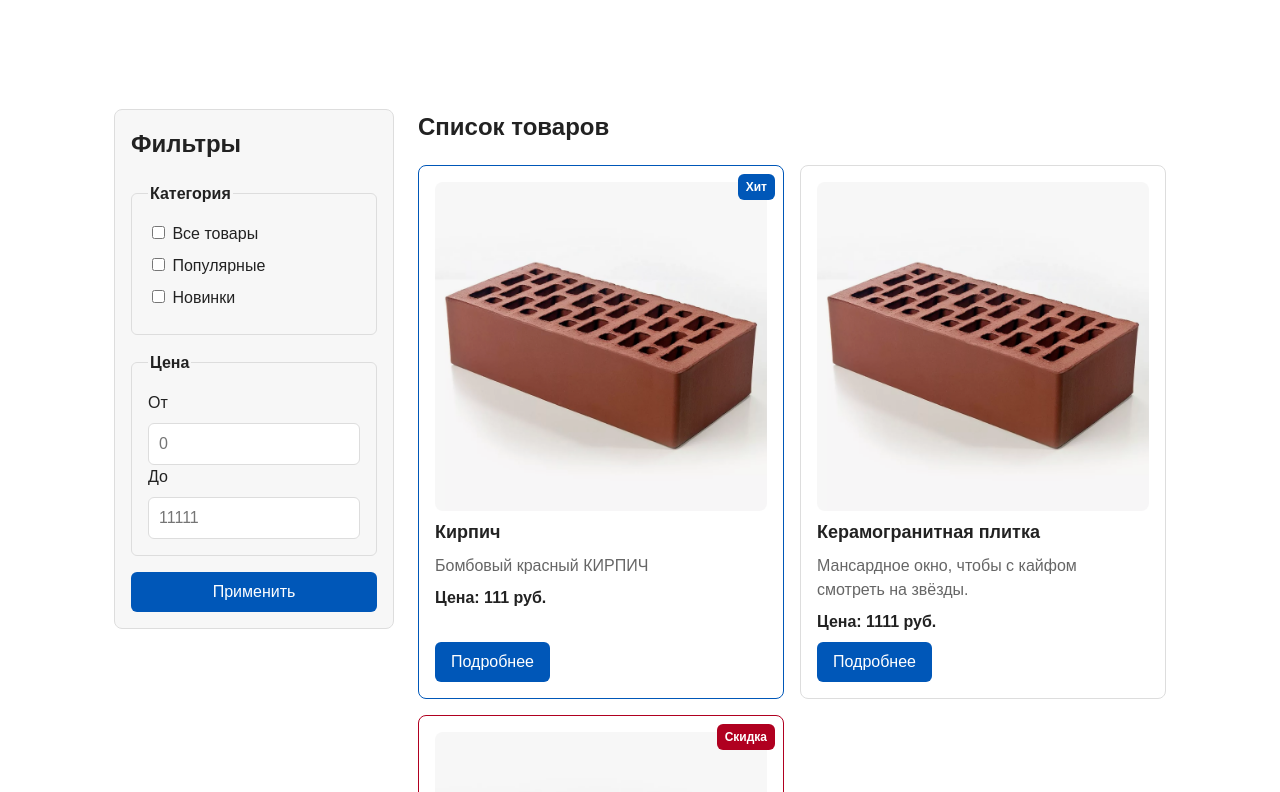
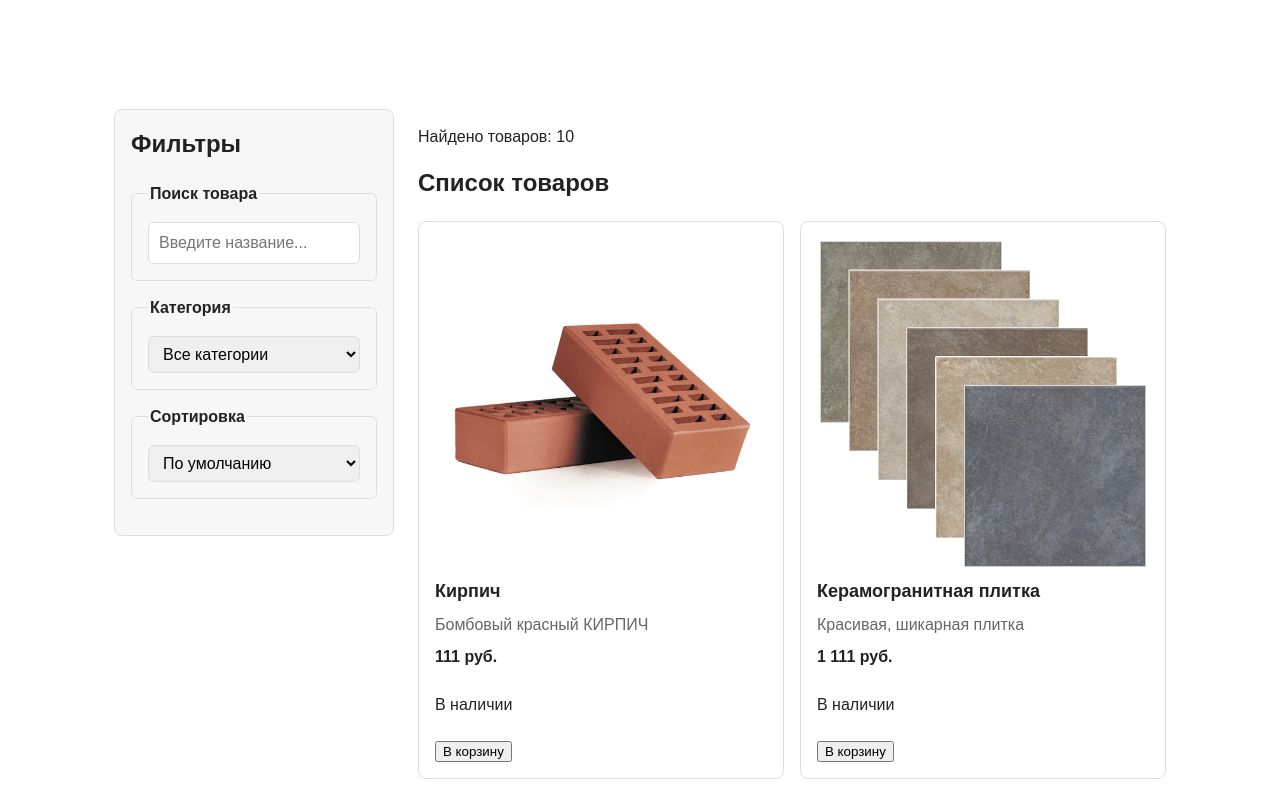
Before and after one commit to daleee02/kr4-js-shop, a plain HTML site: page catalog.html in a window 1280 px wide. Shown: the part 320-1112 px from the top of the page. Drawn offline with Linux system fonts and the light colour scheme.

Commit message:
feat: add catalog DOM rendering and form validation

```diff
--- a/catalog.html
+++ b/catalog.html
@@ -1,5 +1,6 @@
 <!DOCTYPE html>
 <html lang="ru">
+
 <head>
   <meta charset="UTF-8">
   <meta name="viewport" content="width=device-width, initial-scale=1.0">
@@ -8,6 +9,7 @@
   <link rel="stylesheet" href="css/style.css">
   <link rel="stylesheet" href="css/responsive.css">
 </head>
+
 <body>
   <a class="skip-link" href="#main">Перейти к основному содержимому</a>
 
@@ -17,7 +19,8 @@
       <nav class="site-nav" aria-label="Основная навигация">
         <ul class="site-nav__list">
           <li class="site-nav__item"><a class="site-nav__link" href="index.html">Главная</a></li>
-          <li class="site-nav__item"><a class="site-nav__link site-nav__link--active" href="catalog.html">Каталог</a></li>
+          <li class="site-nav__item"><a class="site-nav__link site-nav__link--active" href="catalog.html">Каталог</a>
+          </li>
           <li class="site-nav__item"><a class="site-nav__link" href="product.html">Товар</a></li>
           <li class="site-nav__item"><a class="site-nav__link" href="order.html">Заявка</a></li>
           <li class="site-nav__item"><a class="site-nav__link" href="contacts.html">Контакты</a></li>
@@ -42,79 +45,60 @@
     </section>
 
     <section class="catalog-layout">
+
       <aside class="catalog-filters">
         <h2 class="catalog-filters__title">Фильтры</h2>
 
-        <form class="filters-form" action="#" method="get">
+        <section class="catalog-controls" aria-label="Управление каталогом"
+          style="display: flex; flex-direction: column; gap: 15px; margin-bottom: 20px;">
+
+
+          <fieldset class="filters-form__group">
+            <legend class="filters-form__legend">Поиск товара</legend>
+            <input id="catalog-search" class="filters-form__input" style="width: 100%;" type="search"
+              placeholder="Введите название..." autocomplete="off">
+          </fieldset>
+
+
           <fieldset class="filters-form__group">
             <legend class="filters-form__legend">Категория</legend>
-
-            <label class="filters-form__label">
-              <input type="checkbox" name="category" value="all"> Все товары
-            </label>
-            <label class="filters-form__label">
-              <input type="checkbox" name="category" value="popular"> Популярные
-            </label>
-            <label class="filters-form__label">
-              <input type="checkbox" name="category" value="new"> Новинки
-            </label>
+            <select id="category-filter" class="filters-form__input" style="width: 100%;">
+              <option value="all">Все категории</option>
+              <option value="building">Стройматериалы</option>
+              <option value="tools">Инструменты</option>
+              <option value="food product">Продукты</option>
+            </select>
           </fieldset>
 
+
           <fieldset class="filters-form__group">
-            <legend class="filters-form__legend">Цена</legend>
-            <label class="filters-form__label" for="price-from">От</label>
-            <input class="filters-form__input" id="price-from" name="price-from" type="number" min="0" placeholder="0">
-            <label class="filters-form__label" for="price-to">До</label>
-            <input class="filters-form__input" id="price-to" name="price-to" type="number" min="0" placeholder="11111">
+            <legend class="filters-form__legend">Сортировка</legend>
+            <select id="sort-select" class="filters-form__input" style="width: 100%;">
+              <option value="default">По умолчанию</option>
+              <option value="price-asc">Сначала дешевле</option>
+              <option value="price-desc">Сначала дороже</option>
+              <option value="title-asc">По названию А-Я</option>
+            </select>
           </fieldset>
 
-          <button class="button button--primary" type="submit">Применить</button>
-        </form>
+        </section>
       </aside>
 
+
       <section class="catalog-products">
+
+
+        <p class="catalog-count" aria-live="polite"></p>
+        <p class="catalog-empty" hidden>По выбранным условиям товары не найдены.</p>
+
+        <!-- Твой заголовок и контейнер -->
         <h2 class="section__title">Список товаров</h2>
-
-        <div class="products-grid">
-          <article class="product-card product-card--featured">
-            <span class="product-card__badge">Хит</span>
-            <img src="img/tovar1.png" srcset="img/tovar1.png 480w,
-          img/tovar1.png 640w,
-          img/tovar1.png 960w" sizes="(max-width: 639px) 100vw,
-         (max-width: 1023px) 50vw,
-         33vw" alt="Товар 1" width="640" height="480" loading="lazy" class="product-card__image">
-            <h3 class="product-card__title">Кирпич</h3>
-            <p class="product-card__description">Бомбовый красный КИРПИЧ</p>
-            <p class="product-card__price">Цена: 111 руб.</p>
-            <a class="button button--primary product-card__button" href="product.html">Подробнее</a>
-          </article>
-
-          <article class="product-card">
-            <img src="img/tovar2.png" srcset="img/tovar1.png 480w,
-          img/tovar2.png 640w,
-          img/tovar2.png 960w" sizes="(max-width: 639px) 100vw,
-         (max-width: 1023px) 50vw,
-         33vw" alt="Товар 2" width="640" height="480" loading="lazy" class="product-card__image">
-            <h3 class="product-card__title">Керамогранитная плитка</h3>
-            <p class="product-card__description">Мансардное окно, чтобы с кайфом смотреть на звёзды.</p>
-            <p class="product-card__price">Цена: 1111 руб.</p>
-            <a class="button button--primary product-card__button" href="product.html">Подробнее</a>
-          </article>
-
-          <article class="product-card product-card--discount">
-            <span class="product-card__badge product-card__badge--sale">Скидка</span>
-            <img src="img/tovar3.jpg" srcset="img/tovar1.png 480w,
-          img/tovar3.jpg 640w,
-          img/tovar3.jpg 960w" sizes="(max-width: 639px) 100vw,
-         (max-width: 1023px) 50vw,
-         33vw" alt="Товар 3" width="640" height="480" loading="lazy" class="product-card__image">
-            <h3 class="product-card__title">Набор инструментов</h3>
-            <p class="product-card__description">Полноценный набор инструментов для настоящего мужика</p>
-            <p class="product-card__price">Цена: 1111 руб.</p>
-            <a class="button button--primary product-card__button" href="product.html">Подробнее</a>
-          </article>
+        <p id="cart-message" style="color: green; font-weight: bold; margin-bottom: 15px;"></p>
+        <div class="products-grid" data-products-container>
+          <!-- Сюда JS вставит карточки -->
         </div>
       </section>
+
     </section>
   </main>
 
@@ -125,5 +109,8 @@
 
   <button class="to-top" id="to-top" type="button" aria-label="Наверх">↑</button>
 
+  <script src="js/data.js" defer></script>
+  <script src="js/catalog.js" defer></script>
 </body>
+
 </html>
--- /dev/null
+++ b/js/catalog.js
@@ -0,0 +1,179 @@
+const productsContainer = document.querySelector('[data-products-container]');
+const searchInput = document.querySelector('#catalog-search');
+const categoryFilter = document.querySelector('#category-filter');
+const sortSelect = document.querySelector('#sort-select');
+const catalogCount = document.querySelector('.catalog-count');
+const catalogEmpty = document.querySelector('.catalog-empty');
+
+if (!productsContainer) {
+  console.warn('Контейнер товаров не найден. Проверьте data-products-container.');
+}
+
+const catalogState = {
+  query: '',
+  category: 'all',
+  sort: 'default'
+};
+
+function searchProducts(products, query) {
+  const normalizedQuery = query.trim().toLowerCase();
+
+  if (normalizedQuery === '') {
+    return products;
+  }
+
+  return products.filter((product) => {
+    return product.title.toLowerCase().includes(normalizedQuery);
+  });
+}
+
+function filterProductsByCategory(products, category) {
+  if (category === 'all') {
+    return products;
+  }
+
+  return products.filter((product) => {
+    return product.category === category;
+  });
+}
+
+function sortProducts(products, sortType) {
+  const productsCopy = [...products];
+
+  if (sortType === 'price-asc') {
+    return productsCopy.sort((a, b) => a.price - b.price);
+  }
+
+  if (sortType === 'price-desc') {
+    return productsCopy.sort((a, b) => b.price - a.price);
+  }
+
+  if (sortType === 'title-asc') {
+    return productsCopy.sort((a, b) => a.title.localeCompare(b.title));
+  }
+
+  return productsCopy;
+}
+
+function getPreparedProducts(products, state) {
+  let result = [...products];
+
+  result = searchProducts(result, state.query);
+  result = filterProductsByCategory(result, state.category);
+  result = sortProducts(result, state.sort);
+
+  return result;
+}
+
+function formatPrice(price) {
+  return `${price.toLocaleString('ru-RU')} руб.`;
+}
+
+function createProductCard(product) {
+  const card = document.createElement('article');
+  card.classList.add('product-card');
+
+  const image = document.createElement('img');
+  image.classList.add('product-card__image');
+  image.src = product.image;
+  image.alt = product.title;
+
+  const title = document.createElement('h3');
+  title.classList.add('product-card__title');
+  title.textContent = product.title;
+
+  const description = document.createElement('p');
+  description.classList.add('product-card__description');
+  description.textContent = product.description;
+
+  const price = document.createElement('p');
+  price.classList.add('product-card__price');
+  price.textContent = formatPrice(product.price);
+
+  const status = document.createElement('p');
+  status.classList.add('product-card__status');
+  status.textContent = product.isAvailable ? 'В наличии' : 'Нет в наличии';
+
+  const button = document.createElement('button');
+  button.classList.add('product-card__button');
+  button.type = 'button';
+  button.textContent = 'В корзину';
+  button.dataset.action = 'add-to-cart';
+  button.dataset.productId = String(product.id);
+
+  if (!product.isAvailable) {
+    button.disabled = true;
+    button.textContent = 'Недоступно';
+  }
+
+  card.append(image, title, description, price, status, button);
+
+  return card;
+}
+
+function renderProducts(productsToRender) {
+  productsContainer.textContent = '';
+
+  if (catalogCount) {
+    catalogCount.textContent = `Найдено товаров: ${productsToRender.length}`;
+  }
+
+  if (catalogEmpty) {
+    catalogEmpty.hidden = productsToRender.length > 0;
+  }
+
+  productsToRender.forEach((product) => {
+    const card = createProductCard(product);
+    productsContainer.append(card);
+  });
+}
+
+function updateCatalog() {
+  const preparedProducts = getPreparedProducts(products, catalogState);
+  renderProducts(preparedProducts);
+}
+
+if (searchInput) {
+  searchInput.addEventListener('input', (event) => {
+    catalogState.query = event.target.value;
+    updateCatalog();
+  });
+}
+
+if (categoryFilter) {
+  categoryFilter.addEventListener('change', (event) => {
+    catalogState.category = event.target.value;
+    updateCatalog();
+  });
+}
+
+if (sortSelect) {
+  sortSelect.addEventListener('change', (event) => {
+    catalogState.sort = event.target.value;
+    updateCatalog();
+  });
+}
+
+if (productsContainer) {
+  updateCatalog();
+}
+
+if (productsContainer) {
+  productsContainer.addEventListener('click', (event) => {
+    const button = event.target.closest('[data-action="add-to-cart"]');
+
+    if (!button) {
+      return;
+    }
+
+    const productId = Number(button.dataset.productId);
+    const selectedProduct = products.find((product) => product.id === productId);
+
+    if (!selectedProduct) {
+      console.warn('Товар не найден:', productId);
+      return;
+    }
+
+    console.log(`Товар добавлен в корзину: ${selectedProduct.title}`);
+  });
+}
--- a/js/data.js
+++ b/js/data.js
@@ -1,15 +1,3 @@
-/*
-const product = {
-  id: 1,
-  title: 'Кофемашина Barista Home',
-  category: 'kitchen',
-  price: 19990,
-  discountPercent: 10,
-  rating: 4.7,
-  isAvailable: true
-};
-*/
-
 const products = [
   {
     id: 1,
@@ -18,7 +6,9 @@ const products = [
     price: 111,
     discountPercent: 0,
     rating: 4.9,
-    isAvailable: true
+    isAvailable: true,
+    image: 'img/tovar1.jpg',
+    description: 'Бомбовый красный КИРПИЧ'
   },
   {
     id: 2,
@@ -27,7 +17,9 @@ const products = [
     price: 1111,
     discountPercent: 0,
     rating: 4.5,
-    isAvailable: true
+    isAvailable: true,
+    image: 'img/tovar2.png',
+    description: 'Красивая, шикарная плитка'
   },
   {
     id: 3,
@@ -36,7 +28,9 @@ const products = [
     price: 1111,
     discountPercent: 15,
     rating: 4.8,
-    isAvailable: true
+    isAvailable: true,
+    image: 'img/tovar3.jpg',
+    description: 'Полноценный набор инструментов для настоящего мужика'
   },
   {
     id: 4,
@@ -45,7 +39,8 @@ const products = [
     price: 1500,
     discountPercent: 0,
     rating: 4.4,
-    isAvailable: false
+    isAvailable: false,
+    image: 'img/tovar4.jpg'
   },
   {
     id: 5,
@@ -54,16 +49,19 @@ const products = [
     price: 40,
     discountPercent: 0,
     rating: 4.8,
-    isAvailable: false
+    isAvailable: true,
+    image: 'img/tovar5.webp',
+    description: 'Жвачечка вкусненькая'
   },
   {
     id: 6,
-    title: 'Скотч',
+    title: 'Скотч малярный',
     category: 'tools',
     price: 270,
     discountPercent: 0,
     rating: 4.6,
-    isAvailable: false
+    isAvailable: false,
+    image: 'img/tovar6.jpg'
   },
   {
     id: 7,
@@ -72,7 +70,8 @@ const products = [
     price: 450,
     discountPercent: 0,
     rating: 4.6,
-    isAvailable: true
+    isAvailable: true,
+    image: 'img/tovar7.jpg'
   },
   {
     id: 8,
@@ -81,7 +80,8 @@ const products = [
     price: 8990,
     discountPercent: 10,
     rating: 4.9,
-    isAvailable: true
+    isAvailable: true,
+    image: 'img/tovar8.png'
   },
   {
     id: 9,
@@ -90,7 +90,8 @@ const products = [
     price: 650,
     discountPercent: 0,
     rating: 4.3,
-    isAvailable: true
+    isAvailable: true,
+    image: 'img/tovar9.jpg'
   },
   {
     id: 10,
@@ -99,6 +100,7 @@ const products = [
     price: 750,
     discountPercent: 5,
     rating: 4.5,
-    isAvailable: false
+    isAvailable: false,
+    image: 'img/tovar10.jpg'
   }
 ];
--- a/js/main.js
+++ b/js/main.js
@@ -186,10 +186,8 @@ if (productOutputElement) {
 }
 */
 
-console.log('Файл main.js подключён');
-console.log(products);
-console.table(products);
 
+/*
 function getProductTitles(products) {
   return products.map((product) => product.title);
 }
@@ -289,3 +287,5 @@ if (productOutputElement) {
     `Результатов поиска "плитка": ${searchProducts(products, 'плитка').length}`
   ].join('\n');
 }
+
+*/
```
Also changed, not shown: index.html (+3 -9 lines), js/validation.js (added, +99 -0 lines), order.html (+2 -0 lines), product.html (+3 -3 lines), css/style.css (line endings or trailing spaces), img/tovar1.jpg (added), img/tovar10.jpg (added), img/tovar4.jpg (added), img/tovar5.webp (added), img/tovar6.jpg (added), img/tovar7.jpg (added), img/tovar8.png (added), img/tovar9.jpg (added), 1 other file.
